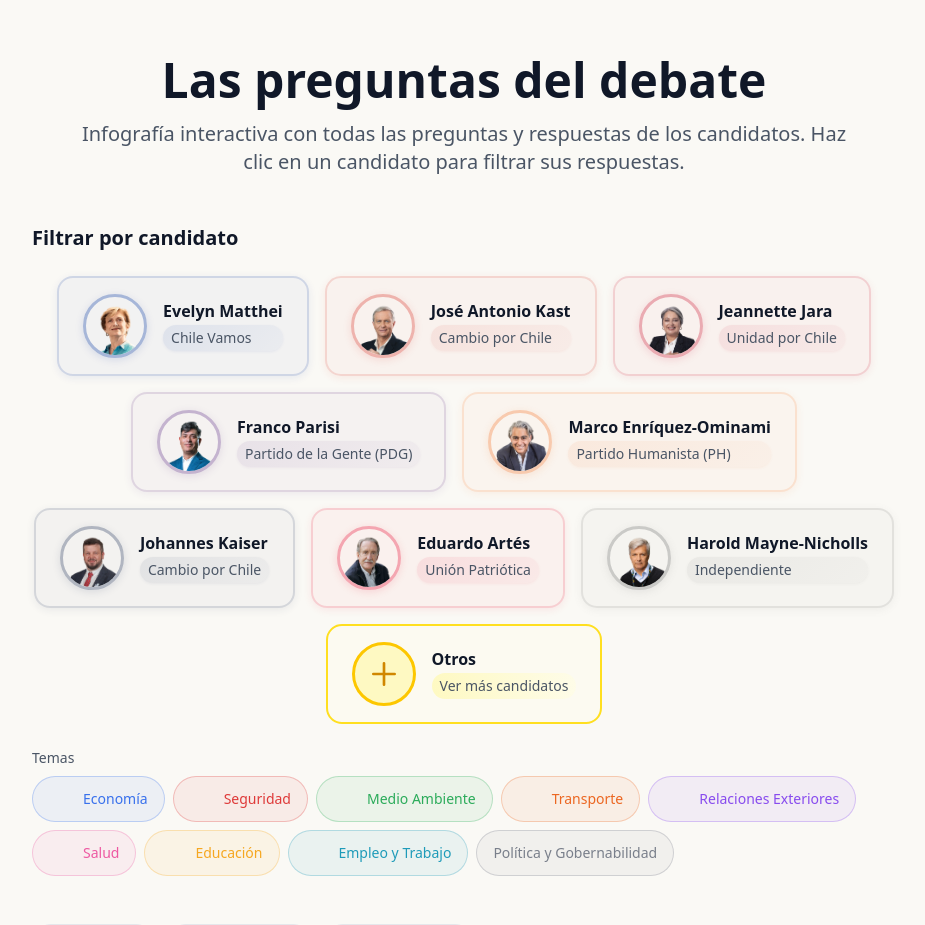
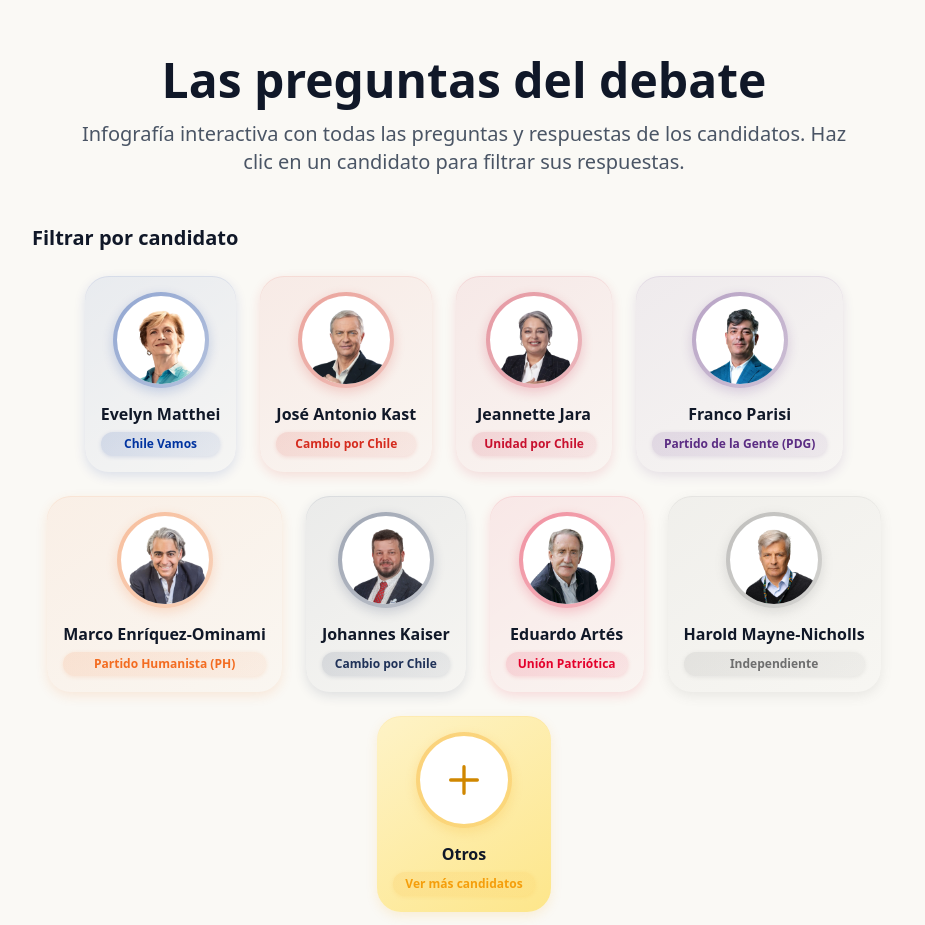
Before and after one commit to Antoine-lb/las-preguntas-del-debate-2025, a SvelteKit app: page / in a window 1280 px wide. Shown: the top 925 px of the page, without its empty margins (176-1101 px from the left). Built offline with nearby package versions, Linux system fonts and the light colour scheme; some icons are missing.

Commit message:
cambios 3

```diff
--- a/src/routes/+page.svelte
+++ b/src/routes/+page.svelte
@@ -208,59 +208,69 @@
 
 		<!-- Candidatos -->
 		<div class="mb-6">
-			<div class="flex flex-wrap gap-3 md:gap-4 justify-center">
+			<div class="flex flex-wrap gap-4 md:gap-6 justify-center">
 				{#each candidatosVisibles as candidato}
 					<button
 						onclick={() => seleccionarCandidato(candidato.id)}
-						class="group relative flex items-center gap-3 md:gap-4 px-4 md:px-6 py-3 md:py-4 rounded-2xl border-2 transition-all duration-300 overflow-hidden hover:scale-105 hover:shadow-xl {candidatoSeleccionadoId ===
+						class="group relative flex flex-col items-center p-3 md:p-4 rounded-3xl transition-all duration-300 overflow-hidden hover:scale-110 hover:shadow-2xl {candidatoSeleccionadoId ===
 						candidato.id
-							? 'shadow-2xl scale-105'
-							: 'hover:shadow-lg'}"
+							? 'shadow-2xl scale-110'
+							: 'hover:shadow-xl'}"
 						style="
 						{candidatoSeleccionadoId === candidato.id
-							? `border-color: ${candidato.color}; background: linear-gradient(135deg, ${candidato.color}20, ${candidato.color}10); box-shadow: 0 12px 40px ${candidato.color}30, 0 4px 16px ${candidato.color}20`
-							: `border-color: ${candidato.color}25; background-color: ${candidato.color}08; box-shadow: 0 2px 8px ${candidato.color}15`}
+							? `background: linear-gradient(145deg, ${candidato.color}20, ${candidato.color}08); box-shadow: 0 20px 40px ${candidato.color}25, 0 8px 16px ${candidato.color}15, inset 0 1px 0 ${candidato.color}30`
+							: `background: linear-gradient(145deg, ${candidato.color}12, ${candidato.color}05); box-shadow: 0 4px 12px ${candidato.color}20, inset 0 1px 0 ${candidato.color}15`}
 					"
 						onmouseenter={(e) => {
 							if (candidatoSeleccionadoId !== candidato.id) {
-								e.currentTarget.style.backgroundColor = `${candidato.color}15`;
-								e.currentTarget.style.borderColor = `${candidato.color}60`;
-								e.currentTarget.style.boxShadow = `0 8px 25px ${candidato.color}25, 0 2px 8px ${candidato.color}15`;
+								e.currentTarget.style.background = `linear-gradient(145deg, ${candidato.color}18, ${candidato.color}08)`;
+								e.currentTarget.style.boxShadow = `0 12px 24px ${candidato.color}30, 0 4px 8px ${candidato.color}20, inset 0 1px 0 ${candidato.color}25`;
 							}
 						}}
 						onmouseleave={(e) => {
 							if (candidatoSeleccionadoId !== candidato.id) {
-								e.currentTarget.style.backgroundColor = `${candidato.color}08`;
-								e.currentTarget.style.borderColor = `${candidato.color}25`;
-								e.currentTarget.style.boxShadow = `0 2px 8px ${candidato.color}15`;
+								e.currentTarget.style.background = `linear-gradient(145deg, ${candidato.color}12, ${candidato.color}05)`;
+								e.currentTarget.style.boxShadow = `0 4px 12px ${candidato.color}20, inset 0 1px 0 ${candidato.color}15`;
 							}
 						}}
 					>
+						<!-- Avatar del candidato -->
+						<div class="relative mb-3 md:mb-4">
+							<!-- Círculo exterior con gradiente -->
+							<div class="relative w-20 h-20 md:w-24 md:h-24 rounded-full p-1 transition-all duration-300 group-hover:scale-110 {candidatoSeleccionadoId === candidato.id ? 'scale-110' : ''}"
+								style={candidatoSeleccionadoId === candidato.id
+									? `background: linear-gradient(135deg, ${candidato.color}, ${candidato.color}CC); box-shadow: 0 8px 24px ${candidato.color}40, 0 0 0 4px ${candidato.color}20`
+									: `background: linear-gradient(135deg, ${candidato.color}60, ${candidato.color}40); box-shadow: 0 4px 12px ${candidato.color}30`}>
+
 								<!-- Imagen del candidato -->
-						<div class="relative">
-							<div class="w-12 h-12 md:w-16 md:h-16 rounded-full overflow-hidden border-3 transition-all duration-300 group-hover:scale-110 group-hover:rotate-3 {candidatoSeleccionadoId === candidato.id ? 'scale-110 rotate-2' : ''}"
-								style={candidatoSeleccionadoId === candidato.id ? `border-color: ${candidato.color}; box-shadow: 0 4px 16px ${candidato.color}40` : `border-color: ${candidato.color}50; box-shadow: 0 2px 8px ${candidato.color}20`}>
+								<div class="w-full h-full rounded-full overflow-hidden bg-white">
 									<img
 										src={candidato.fotoSinFondo || candidato.foto}
 										alt={candidato.nombre}
-									class="w-full h-full object-cover transition-all duration-300 ease-out group-hover:scale-110 group-hover:brightness-110 {candidato.fotoSinFondo
+										class="w-full h-full object-cover transition-all duration-300 ease-out group-hover:scale-105 {candidato.fotoSinFondo
 											? ''
 											: 'rounded-full'}"
 									/>
 								</div>
+							</div>
+
 							<!-- Indicador de selección -->
 							{#if candidatoSeleccionadoId === candidato.id}
-								<div class="absolute -top-1 -right-1 w-5 h-5 md:w-6 md:h-6 rounded-full flex items-center justify-center text-white text-xs font-bold shadow-lg animate-pulse"
-									style="background: linear-gradient(135deg, ${candidato.color}, ${candidato.color}CC); box-shadow: 0 2px 8px ${candidato.color}60">
+								<div class="absolute -top-1 -right-1 w-7 h-7 md:w-8 md:h-8 rounded-full flex items-center justify-center text-white text-sm font-bold shadow-lg animate-bounce"
+									style="background: linear-gradient(135deg, ${candidato.color}, ${candidato.color}DD); box-shadow: 0 4px 12px ${candidato.color}60, 0 0 0 3px white">
 									✓
 								</div>
 							{/if}
+
+							<!-- Efecto de pulso en hover -->
+							<div class="absolute inset-0 rounded-full opacity-0 group-hover:opacity-100 transition-opacity duration-300 pointer-events-none animate-ping"
+								style="background: radial-gradient(circle, ${candidato.color}30, transparent 70%)"></div>
 						</div>
 
 						<!-- Información del candidato -->
-						<div class="text-left min-w-0 flex-1">
+						<div class="text-center space-y-2">
 							<h3
-								class="font-bold text-sm md:text-base leading-tight mb-1 transition-colors duration-300 {candidatoSeleccionadoId ===
+								class="font-bold text-sm md:text-base leading-tight transition-colors duration-300 {candidatoSeleccionadoId ===
 								candidato.id
 									? ''
 									: 'text-gray-900 group-hover:text-gray-800'}"
@@ -268,36 +278,47 @@
 							>
 								{candidato.nombre}
 							</h3>
-							<p
-								class="text-xs md:text-sm leading-tight px-2 py-1 rounded-full font-medium transition-all duration-300 {candidatoSeleccionadoId === candidato.id
+
+							<!-- Etiqueta del partido -->
+							<div class="px-3 py-1 rounded-full text-xs font-semibold transition-all duration-300 {candidatoSeleccionadoId === candidato.id
 								? ''
-									: 'text-gray-600 group-hover:text-gray-700'}"
+								: 'group-hover:scale-105'}"
 								style={candidatoSeleccionadoId === candidato.id
-									? `color: ${candidato.color}; background: linear-gradient(135deg, ${candidato.color}25, ${candidato.color}15); box-shadow: 0 2px 4px ${candidato.color}20`
-									: `background: linear-gradient(135deg, ${candidato.color}15, ${candidato.color}08); box-shadow: 0 1px 3px ${candidato.color}10`}
+									? `color: white; background: linear-gradient(135deg, ${candidato.color}, ${candidato.color}CC); box-shadow: 0 2px 8px ${candidato.color}40`
+									: `color: ${candidato.color}; background: linear-gradient(135deg, ${candidato.color}20, ${candidato.color}10); box-shadow: 0 1px 4px ${candidato.color}20`}
 							>
 								{candidato.coalicion || candidato.partido}
-							</p>
+							</div>
 						</div>
 
-						<!-- Efecto de brillo en hover -->
-						<div class="absolute inset-0 rounded-2xl opacity-0 group-hover:opacity-100 transition-opacity duration-300 pointer-events-none"
-							style="background: linear-gradient(135deg, transparent, ${candidato.color}10, transparent)"></div>
+						<!-- Efecto de brillo superior -->
+						<div class="absolute top-0 left-0 right-0 h-1/2 rounded-t-3xl opacity-0 group-hover:opacity-100 transition-opacity duration-300 pointer-events-none"
+							style="background: linear-gradient(180deg, ${candidato.color}20, transparent)"></div>
 					</button>
 				{/each}
 
 				<!-- Botón "Otros" para toggle de eliminados -->
 				<button
 					onclick={() => (mostrarEliminados = !mostrarEliminados)}
-					class="group relative flex items-center gap-3 md:gap-4 px-4 md:px-6 py-3 md:py-4 rounded-2xl border-2 transition-all duration-300 overflow-hidden hover:scale-105 hover:shadow-xl {mostrarEliminados
-						? 'shadow-2xl scale-105 border-yellow-500 bg-gradient-to-r from-yellow-100 to-yellow-50'
-						: 'hover:shadow-lg border-yellow-300 bg-yellow-50/30'}"
+					class="group relative flex flex-col items-center p-3 md:p-4 rounded-3xl transition-all duration-300 overflow-hidden hover:scale-110 hover:shadow-2xl {mostrarEliminados
+						? 'shadow-2xl scale-110'
+						: 'hover:shadow-xl'}"
+					style={mostrarEliminados
+						? 'background: linear-gradient(145deg, #fef3c7, #fde68a); box-shadow: 0 20px 40px #f59e0b25, 0 8px 16px #f59e0b15, inset 0 1px 0 #f59e0b30'
+						: 'background: linear-gradient(145deg, #fef3c7, #fde68a); box-shadow: 0 4px 12px #f59e0b20, inset 0 1px 0 #f59e0b15'}
 				>
+					<!-- Avatar del botón -->
+					<div class="relative mb-3 md:mb-4">
+						<!-- Círculo exterior con gradiente -->
+						<div class="relative w-20 h-20 md:w-24 md:h-24 rounded-full p-1 transition-all duration-300 group-hover:scale-110 {mostrarEliminados ? 'scale-110' : ''}"
+							style={mostrarEliminados
+								? 'background: linear-gradient(135deg, #f59e0b, #d97706); box-shadow: 0 8px 24px #f59e0b40, 0 0 0 4px #f59e0b20'
+								: 'background: linear-gradient(135deg, #f59e0b60, #f59e0b40); box-shadow: 0 4px 12px #f59e0b30'}>
+
 							<!-- Icono -->
-					<div class="relative">
-						<div class="w-12 h-12 md:w-16 md:h-16 rounded-full overflow-hidden border-3 border-yellow-400 bg-yellow-100 flex items-center justify-center transition-all duration-300 group-hover:scale-110 group-hover:rotate-3 {mostrarEliminados ? 'scale-110 rotate-2' : ''}">
+							<div class="w-full h-full rounded-full overflow-hidden bg-white flex items-center justify-center">
 								<svg
-								class="w-6 h-6 md:w-8 md:h-8 text-yellow-600 transition-transform duration-300 ease-out {mostrarEliminados
+									class="w-8 h-8 md:w-10 md:h-10 text-yellow-600 transition-transform duration-300 ease-out {mostrarEliminados
 										? 'rotate-180'
 										: 'group-hover:rotate-90'}"
 									fill="none"
@@ -312,34 +333,46 @@
 									></path>
 								</svg>
 							</div>
-						<!-- Indicador de estado activo -->
+						</div>
+
+						<!-- Indicador de selección -->
 						{#if mostrarEliminados}
-							<div class="absolute -top-1 -right-1 w-5 h-5 md:w-6 md:h-6 rounded-full flex items-center justify-center text-white text-xs font-bold shadow-lg animate-pulse bg-gradient-to-br from-yellow-500 to-yellow-600">
+							<div class="absolute -top-1 -right-1 w-7 h-7 md:w-8 md:h-8 rounded-full flex items-center justify-center text-white text-sm font-bold shadow-lg animate-bounce"
+								style="background: linear-gradient(135deg, #f59e0b, #d97706); box-shadow: 0 4px 12px #f59e0b60, 0 0 0 3px white">
 								✓
 							</div>
 						{/if}
+
+						<!-- Efecto de pulso en hover -->
+						<div class="absolute inset-0 rounded-full opacity-0 group-hover:opacity-100 transition-opacity duration-300 pointer-events-none animate-ping"
+							style="background: radial-gradient(circle, #f59e0b30, transparent 70%)"></div>
 					</div>
 
 					<!-- Información -->
-					<div class="text-left min-w-0 flex-1">
+					<div class="text-center space-y-2">
 						<h3
-							class="font-bold text-sm md:text-base leading-tight mb-1 transition-colors duration-300 {mostrarEliminados
+							class="font-bold text-sm md:text-base leading-tight transition-colors duration-300 {mostrarEliminados
 								? 'text-yellow-800'
 								: 'text-gray-900 group-hover:text-gray-800'}"
 						>
 							{mostrarEliminados ? 'Ocultar otros' : 'Otros'}
 						</h3>
-						<p
-							class="text-xs md:text-sm leading-tight px-2 py-1 rounded-full font-medium transition-all duration-300 {mostrarEliminados
-								? 'text-yellow-700 bg-gradient-to-r from-yellow-200 to-yellow-100'
-								: 'text-gray-600 bg-gradient-to-r from-yellow-100 to-yellow-50'}"
+
+						<!-- Etiqueta -->
+						<div class="px-3 py-1 rounded-full text-xs font-semibold transition-all duration-300 {mostrarEliminados
+							? ''
+							: 'group-hover:scale-105'}"
+							style={mostrarEliminados
+								? 'color: white; background: linear-gradient(135deg, #f59e0b, #d97706); box-shadow: 0 2px 8px #f59e0b40'
+								: 'color: #f59e0b; background: linear-gradient(135deg, #f59e0b20, #f59e0b10); box-shadow: 0 1px 4px #f59e0b20'}
 						>
 							{mostrarEliminados ? 'Eliminados en primarias' : 'Ver más candidatos'}
-						</p>
+						</div>
 					</div>
 
-					<!-- Efecto de brillo en hover -->
-					<div class="absolute inset-0 rounded-2xl opacity-0 group-hover:opacity-100 transition-opacity duration-300 pointer-events-none bg-gradient-to-r from-transparent via-yellow-100/20 to-transparent"></div>
+					<!-- Efecto de brillo superior -->
+					<div class="absolute top-0 left-0 right-0 h-1/2 rounded-t-3xl opacity-0 group-hover:opacity-100 transition-opacity duration-300 pointer-events-none"
+						style="background: linear-gradient(180deg, #f59e0b20, transparent)"></div>
 				</button>
 			</div>
 		</div>
```
Lines whose indentation alone changed are shown as unchanged.
